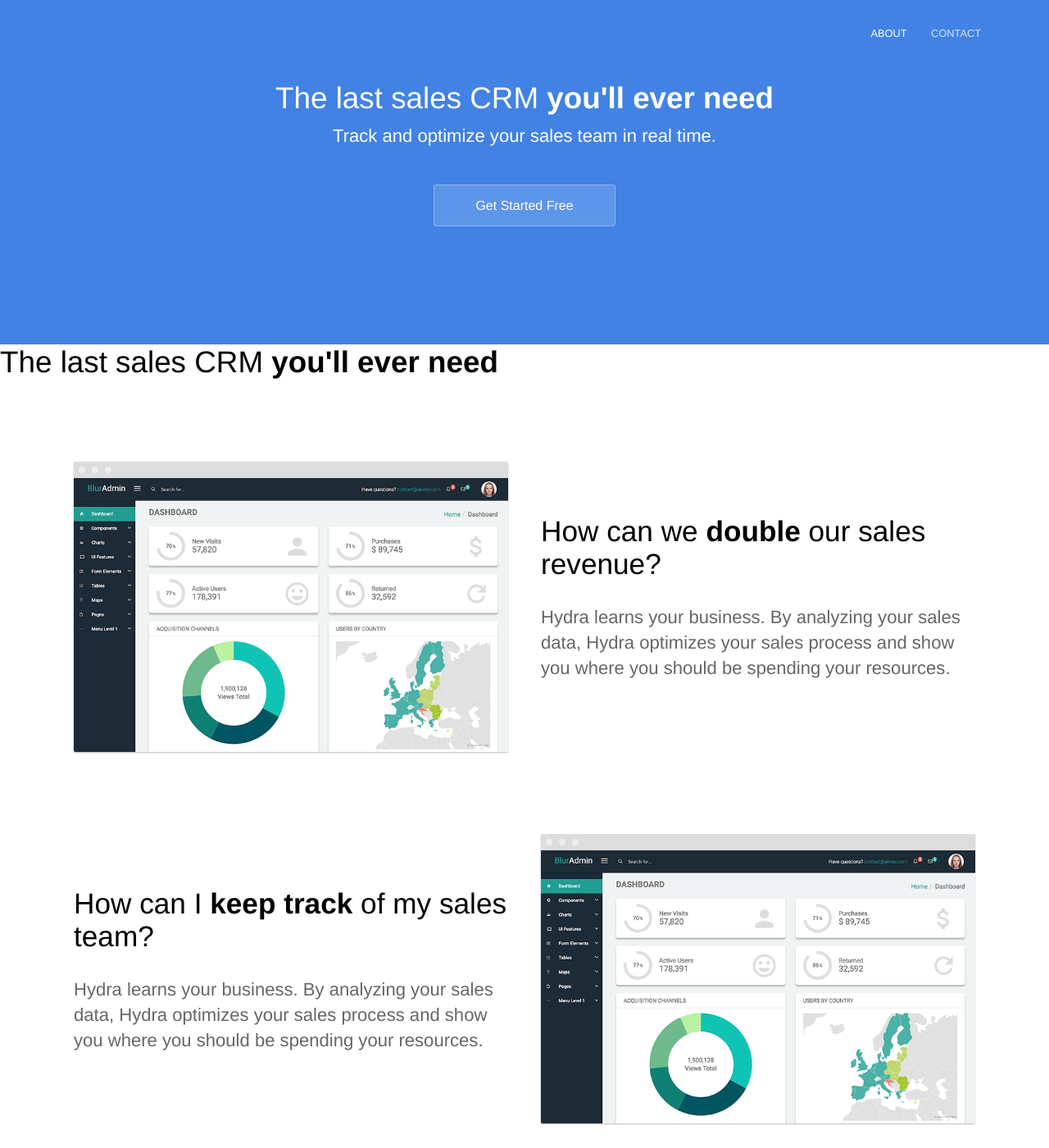
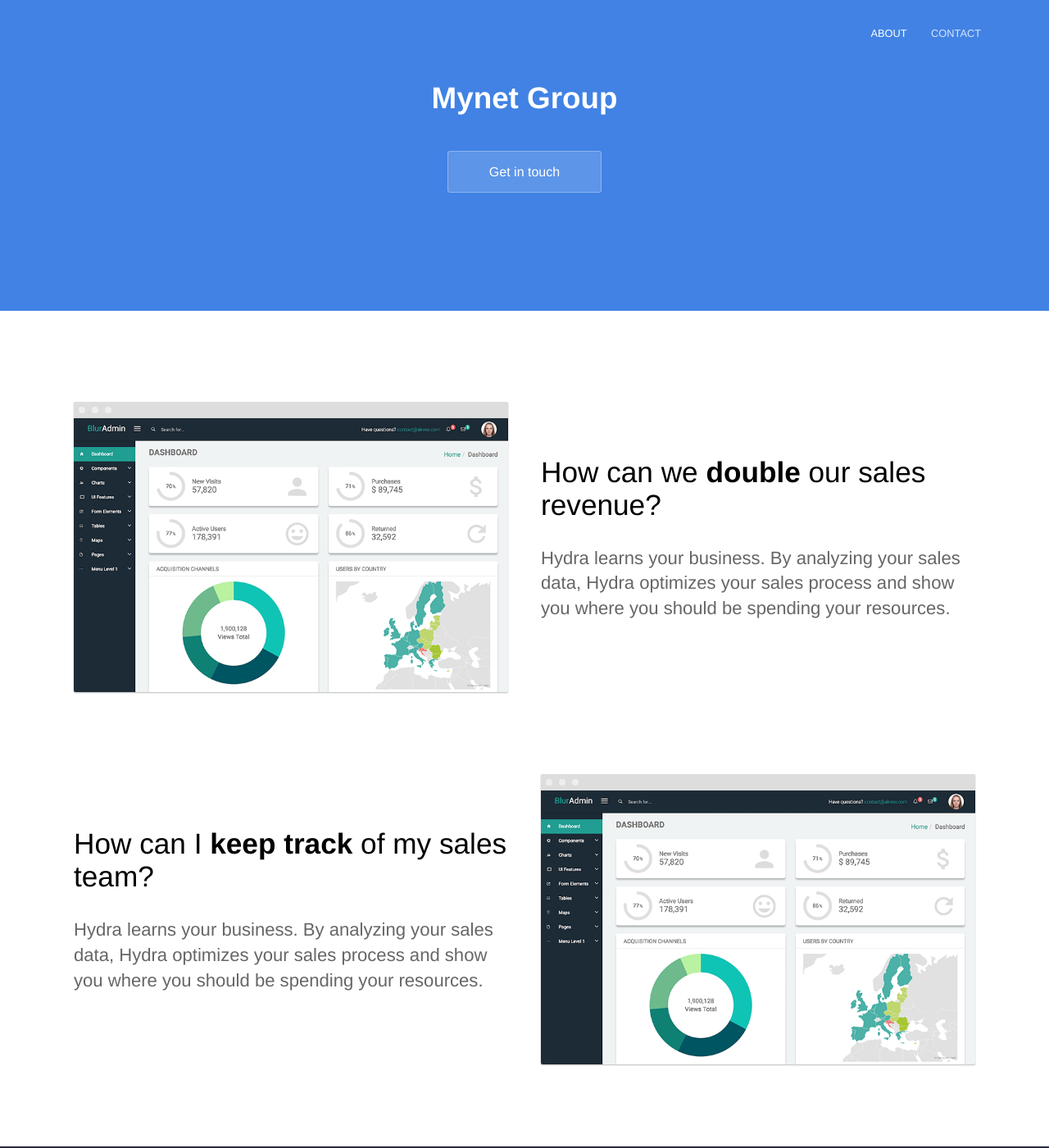
Before and after one commit to mynet-company/mynet-company.github.io, a Jekyll site: the page built from index.html, in a window 1280 px wide and 1400 px high. Shown: the whole window at 82% size. Built offline with Jekyll 4.4.1, drawn with Linux system fonts in a browser that asks for light colours; some of the changed text lies outside the part shown.

Commit message:
Update index.html

```diff
--- a/index.html
+++ b/index.html
@@ -4,15 +4,15 @@ description: Track and optimize your sales team in real time
 ---
 <section class="hero">
 	<div class="text-container">
-		<h1 class="editable">The last sales CRM <strong>you'll ever need</strong></h1>
-		<p class="subtext editable">Track and optimize your sales team in real time.</p>
-		<div class="cta button alt"><a href="{{ site.baseurl }}/contact/">Get Started Free</a></div>
+		<h1 class="editable"><strong>Mynet Group</strong></h1>
+		<p class="subtext editable"></p>
+		<div class="cta button alt"><a href="{{ site.baseurl }}/contact/">Get in touch</a></div>
 
 	</div>
 </section>
 
 <div class="content">
-	<h1 class="editable">The last sales CRM <strong>you'll ever need</strong></h1>
+	<h1 class="subtext editable"> <strong></strong></h1>
 	<section>
 		<div class="container flex">
 			<div class="text editable">
@@ -37,17 +37,6 @@ description: Track and optimize your sales team in real time
 		</div>
 	</section>
 
-	<section>
-		<div class="container flex">
-			<div class="text editable">
-				<h2>How can I <strong>forecast</strong> the next 90 days?</h2>
-				<p>Hydra learns your business. By analyzing your sales data, Hydra optimizes your sales process and show you where you should be spending your resources.</p>
-			</div>
-			<div class="image">
-				<img src="{{ site.baseurl }}/images/dashboard.png" alt="Screenshot" class="screenshot editable" />
-			</div>
-		</div>
-	</section>
 
 
 
```
